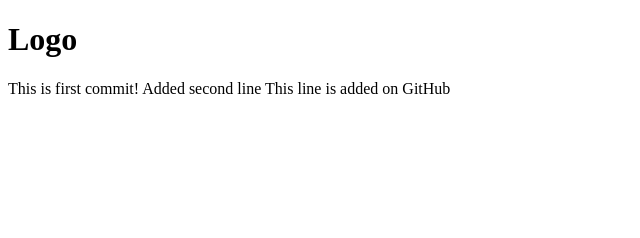
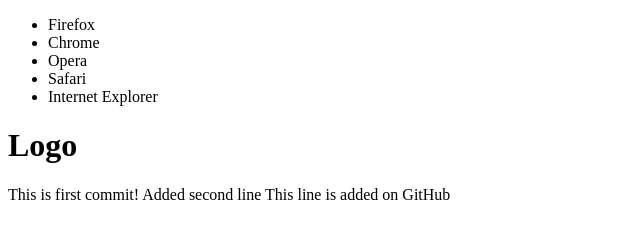
Before and after one commit to mikelp13/frontend_test, a plain HTML site: page index.html in a window 1280 px wide. Shown: the whole page, without its empty margins (0-640 px from the left). Drawn offline with Linux system fonts and the light colour scheme.

Commit message:
apdaded files

```diff
--- a/index.html
+++ b/index.html
@@ -6,7 +6,7 @@
   <meta name="viewport" content="width=device-width, initial-scale=1.0">
   <title>Document</title>
 </head>
-
+<ul class="list" id="ul"></ul>
 <body>
 
   <div class="header">
```
Also changed, not shown: script.js (+5 -5 lines).
